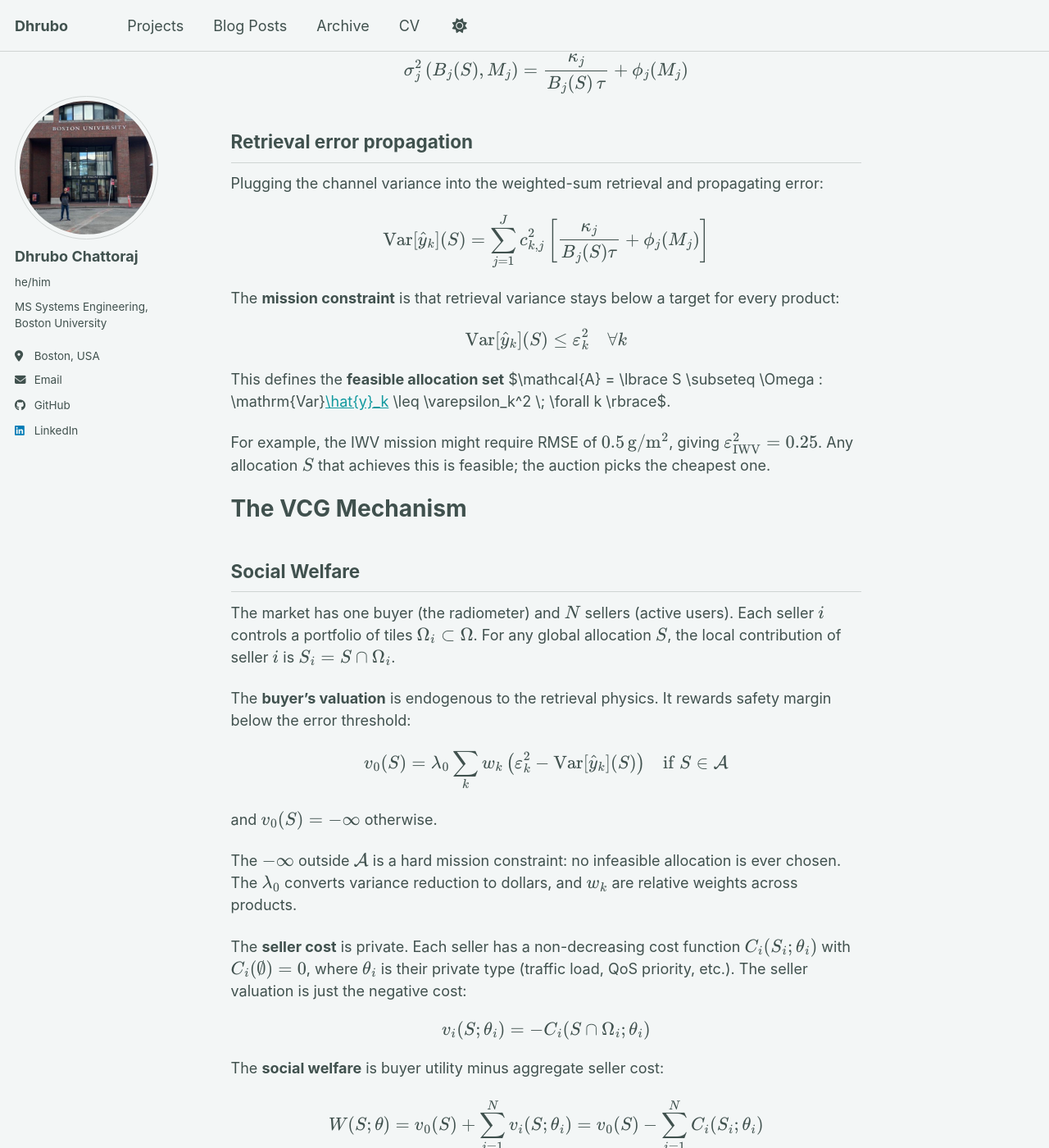
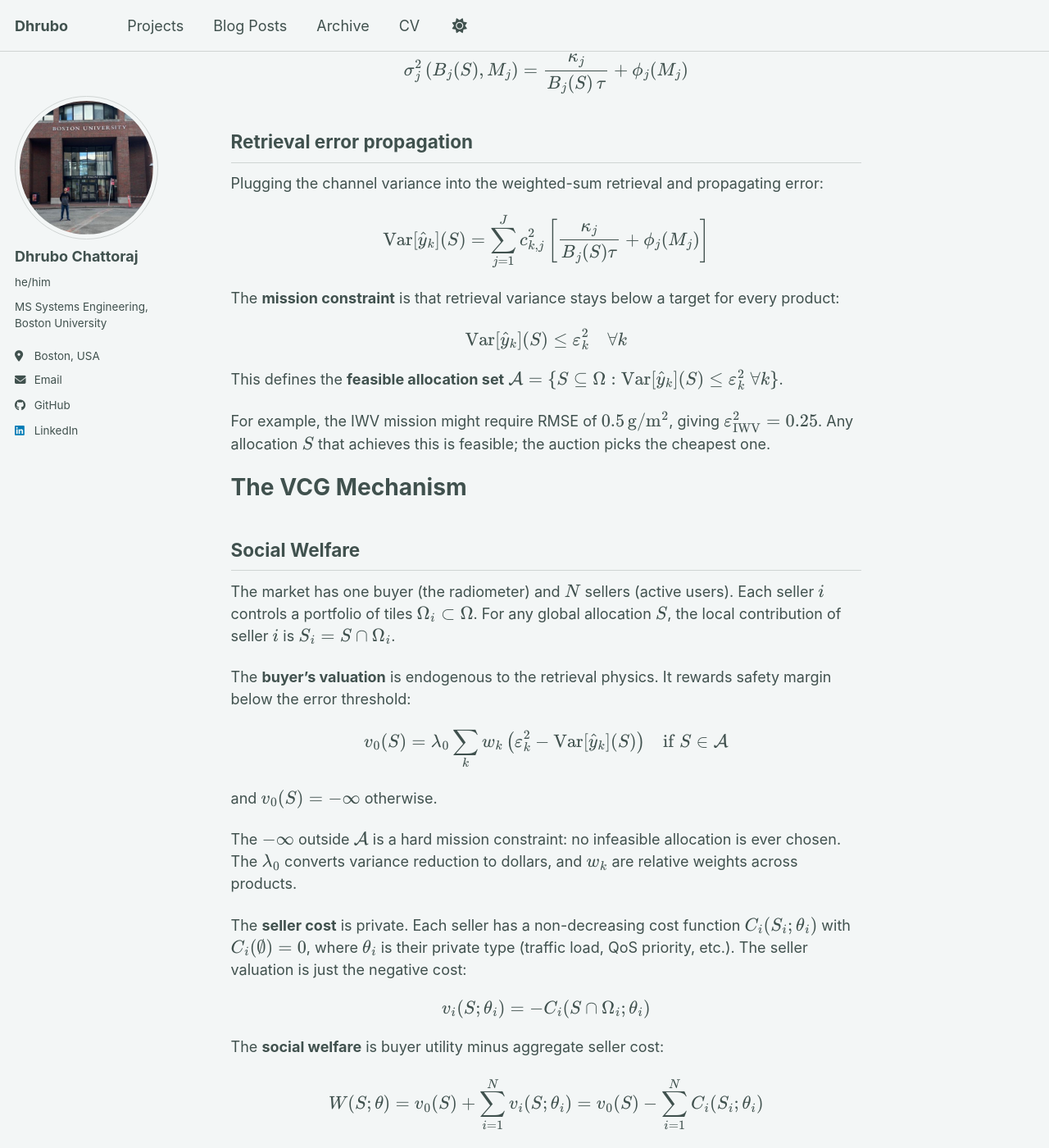
Before and after one commit to dhrubo404/dhrubo404.github.io, a Jekyll site: the page built from _pages/writeups/06_Week 5.md, in a window 1280 px wide and 1400 px high, scrolled down 5976 px. Shown: the whole window at 82% size. Built offline with Jekyll 4.4.1, drawn with Linux system fonts in a browser that asks for light colours; a script bundle is joined from its source files by our own code; library files that are not in the unit come from our copies; some of the changed text lies outside the part shown.

Commit message:
Update VCG writeups [auto]

```diff
--- a/_pages/writeups/06_Week 5.md
+++ b/_pages/writeups/06_Week 5.md
@@ -30,11 +30,7 @@ The measured quantity is brightness temperature $T_b$ (in Kelvin), which is a pr
 
 The measurement noise, i.e. the standard deviation of the brightness-temperature measurement, is:
 
-<div>
-$$
-\sigma_T = \frac{T_{\mathrm{sys}}}{\sqrt{B\tau}}
-$$
-</div>
+$$\sigma_T = \frac{T_{\mathrm{sys}}}{\sqrt{B\tau}}$$
 
 Where:
 - $T_{\mathrm{sys}}$ = system noise temperature (a property of the hardware)
@@ -43,11 +39,7 @@ Where:
 
 Squaring, we get the variance:
 
-<div>
-$$
-\sigma_T^2 = \frac{T_{\mathrm{sys}}^2}{B\tau} = \frac{\kappa}{B\tau}
-$$
-</div>
+$$\sigma_T^2 = \frac{T_{\mathrm{sys}}^2}{B\tau} = \frac{\kappa}{B\tau}$$
 
 **Why this matters?** Measurement noise decreases as one gets more bandwidth OR more time. This means bandwidth and time are fungible i.e. one second over 10MHz is the same noise reduction as 10 seconds over 1 MHz. Both give us a time-bandwidth product of $10 \, \mathrm{MHz} \cdot \mathrm{s}$
 
@@ -71,7 +63,7 @@ For water vapor retrieval, the sensitivity vector is roughly $c_{\mathrm{IWV}} =
 
 Assuming channel noises are independent, the variance of the retrieved product is just weighted error propagation:
 
-$$\mathrm{Var}[\hat{y}_k] = \sum_j c_{k,j}^2 \sigma_j^2 = \sum_j c_{k,j}^2 \cdot \frac{\kappa_j}{B_j \tau}$$
+$$\mathrm{Var}\lbrack\hat{y}_k\rbrack = \sum_j c_{k,j}^2 \sigma_j^2 = \sum_j c_{k,j}^2 \cdot \frac{\kappa_j}{B_j \tau}$$
 
 **Why this matters?** Some channels are more "valuable" than others for a given product. This cross-channel weighting is the second lever the paper exploits: if 23.8 GHz tiles are expensive in an interference trap, the auction can substitute cheaper 36.5 GHz tiles, paying the price of lower sensitivity by buying more of them.
 
@@ -95,11 +87,7 @@ The mechanism that clears this market is a **Vickrey-Clarke-Groves (VCG) reverse
 
 Here it's a _reverse_ auction (procurement): the satellite is the buyer, active users are the sellers offering silence. Seller $i$'s payment is:
 
-<div>
-$$
-p_i = \underbrace{C_i(S_{i}^{\ast})}_{\text{cost reimbursed}} + \underbrace{\left[ W(S^{\ast}) - W_{-i}(S^{\ast}_{-i}) \right]}_{\text{information rent}}
-$$
-</div>
+$$p_i = \underbrace{C_i(S_{i}^{\ast})}_{\text{cost reimbursed}} + \underbrace{\left[ W(S^{\ast}) - W_{-i}(S^{\ast}_{-i}) \right]}_{\text{information rent}}$$
 
 The information rent term answers: how much better off is the rest of the world because seller $i$ exists?
 
@@ -107,11 +95,7 @@ The information rent term answers: how much better off is the rest of the world
 
 A set function $F : 2^\Omega \to \mathbb{R}$ is **submodular** if for any nested sets $A \subseteq Q$ and any new element $z \notin Q$:
 
-<div>
-$$
-F(A \cup \{z\}) - F(A) \geq F(Q \cup \{z\}) - F(Q)
-$$
-</div>
+$$F(A \cup \{z\}) - F(A) \geq F(Q \cup \{z\}) - F(Q)$$
 
 In words: adding $z$ to a smaller set gives at least as much benefit as adding it to a larger set. This is diminishing returns expressed as a set-function property.
 
@@ -141,11 +125,7 @@ Active users (sellers) control the tiles. A tile is "quiet" if its controlling s
 
 For a chosen quiet set $S \subseteq \Omega$, the **effective clean bandwidth** in channel $j$ is:
 
-<div>
-$$
-B_j(S) = B_j^{(0)} + \frac{1}{\tau} \sum_{\substack{x \in S \\ j(x) = j}} \alpha_x \cdot \delta t_x \cdot \delta f_x
-$$
-</div>
+$$B_j(S) = B_j^{(0)} + \frac{1}{\tau} \sum_{\substack{x \in S \\ j(x) = j}} \alpha_x \cdot \delta t_x \cdot \delta f_x$$
 
 Where:
 
@@ -163,51 +143,31 @@ Channel $j$ has two sources of error.
 
 **Thermal noise** from the radiometer equation:
 
-<div>
-$$
-\sigma_{j,th}^2(S) = \frac{\kappa_j}{B_j(S) \cdot \tau}
-$$
-</div>
+$$\sigma_{j,th}^2(S) = \frac{\kappa_j}{B_j(S) \cdot \tau}$$
 
 Where $\kappa_j \propto T_{sys,j}^2$ is a hardware constant.
 
 **Residual RFI**: even with active users complying with the emission mask $M_j$, a small amount of interference leaks through. This is modeled as a convex function in units of brightness temperature variance:
 
-<div>
-$$
-\phi_j(M_j) = \gamma_j P_{\mathrm{RFI},j}(M_j) + \beta_j P_{\mathrm{RFI},j}^2(M_j) \quad [K^2]
-$$
-</div>
+$$\phi_j(M_j) = \gamma_j P_{\mathrm{RFI},j}(M_j) + \beta_j P_{\mathrm{RFI},j}^2(M_j) \quad [K^2]$$
 
 The linear term captures the stochastic noise contribution, the quadratic term captures squared bias. Together they constitute mean squared error. The function $\phi_j$ is convex and decreasing under tighter masks.
 
 **Total channel variance**:
 
-<div>
-$$
-\sigma_j^2\left(B_j(S), M_j\right) = \frac{\kappa_j}{B_j(S) \, \tau} + \phi_j(M_j)
-$$
-</div>
+$$\sigma_j^2\left(B_j(S), M_j\right) = \frac{\kappa_j}{B_j(S) \, \tau} + \phi_j(M_j)$$
 
 ## Retrieval error propagation
 
 Plugging the channel variance into the weighted-sum retrieval and propagating error:
 
-<div>
-$$
-\mathrm{Var}[\hat{y}_k](S) = \sum_{j=1}^J c_{k,j}^2 \left[\frac{\kappa_j}{B_j(S) \tau} + \phi_j(M_j)\right]
-$$
-</div>
+$$\mathrm{Var}\lbrack\hat{y}_k\rbrack(S) = \sum_{j=1}^J c_{k,j}^2 \left[\frac{\kappa_j}{B_j(S) \tau} + \phi_j(M_j)\right]$$
 
 The **mission constraint** is that retrieval variance stays below a target for every product:
 
-<div>
-$$
-\mathrm{Var}[\hat{y}_k](S) \leq \varepsilon_k^2 \quad \forall k
-$$
-</div>
+$$\mathrm{Var}\lbrack\hat{y}_k\rbrack(S) \leq \varepsilon_k^2 \quad \forall k$$
 
-This defines the **feasible allocation set** $\mathcal{A} = \lbrace S \subseteq \Omega : \mathrm{Var}[\hat{y}_k](S) \leq \varepsilon_k^2 \; \forall k \rbrace$.
+This defines the **feasible allocation set** $\mathcal{A} = \lbrace S \subseteq \Omega : \mathrm{Var}\lbrack\hat{y}_k\rbrack(S) \leq \varepsilon_k^2 \; \forall k \rbrace$.
 
 For example, the IWV mission might require RMSE of $0.5 \, \mathrm{g/m^2}$, giving $\varepsilon_{\mathrm{IWV}}^2 = 0.25$. Any allocation $S$ that achieves this is feasible; the auction picks the cheapest one.
 
@@ -219,11 +179,7 @@ The market has one buyer (the radiometer) and $N$ sellers (active users). Each s
 
 The **buyer's valuation** is endogenous to the retrieval physics. It rewards safety margin below the error threshold:
 
-<div>
-$$
-v_0(S) = \lambda_0 \sum_k w_k \left(\varepsilon_k^2 - \mathrm{Var}[\hat{y}_k](S)\right) \quad \text{if } S \in \mathcal{A}
-$$
-</div>
+$$v_0(S) = \lambda_0 \sum_k w_k \left(\varepsilon_k^2 - \mathrm{Var}\lbrack\hat{y}_k\rbrack(S)\right) \quad \text{if } S \in \mathcal{A}$$
 
 and $v_0(S) = -\infty$ otherwise.
 
@@ -231,19 +187,11 @@ The $-\infty$ outside $\mathcal{A}$ is a hard mission constraint: no infeasible
 
 The **seller cost** is private. Each seller has a non-decreasing cost function $C_i(S_i; \theta_i)$ with $C_i(\emptyset) = 0$, where $\theta_i$ is their private type (traffic load, QoS priority, etc.). The seller valuation is just the negative cost:
 
-<div>
-$$
-v_i(S; \theta_i) = -C_i(S \cap \Omega_i; \theta_i)
-$$
-</div>
+$$v_i(S; \theta_i) = -C_i(S \cap \Omega_i; \theta_i)$$
 
 The **social welfare** is buyer utility minus aggregate seller cost:
 
-<div>
-$$
-W(S; \theta) = v_0(S) + \sum_{i=1}^N v_i(S; \theta_i) = v_0(S) - \sum_{i=1}^N C_i(S_i; \theta_i)
-$$
-</div>
+$$W(S; \theta) = v_0(S) + \sum_{i=1}^N v_i(S; \theta_i) = v_0(S) - \sum_{i=1}^N C_i(S_i; \theta_i)$$
 
 For infeasible $S$, $W = -\infty$.
 
@@ -253,11 +201,7 @@ The paper also makes a **non-pivotal feasibility assumption**: no single seller
 
 The mechanism picks the feasible allocation that maximizes reported social welfare:
 
-<div>
-$$
-S^{\ast}(\hat{\theta}) \in \arg\max_{S \in \mathcal{A}} \left[ v_0(S) - \sum_{i=1}^{N} \hat{C}_i(S_i) \right]
-$$
-</div>
+$$S^{\ast}(\hat{\theta}) \in \arg\max_{S \in \mathcal{A}} \left[ v_0(S) - \sum_{i=1}^{N} \hat{C}_i(S_i) \right]$$
 
 Basically, maximize scientific value minus total cost over all allocations that meet the mission constraint.
 
@@ -265,19 +209,11 @@ Basically, maximize scientific value minus total cost over all allocations that
 
 The payment to seller $i$ follows the **Clarke pivot rule**, adapted for procurement:
 
-<div>
-$$
-p_i(\hat{\theta}) = \hat{C}_i(S_{i}^{\ast}) + \left[ W(S^{\ast};\hat{\theta}) - W_{-i}\left(S_{-i}^{\ast};\hat{\theta}_{-i}\right) \right]
-$$
-</div>
+$$p_i(\hat{\theta}) = \hat{C}_i(S_{i}^{\ast}) + \left[ W(S^{\ast};\hat{\theta}) - W_{-i}\left(S_{-i}^{\ast};\hat{\theta}_{-i}\right) \right]$$
 
 Where
 
-<div>
-$$
-W_{-i}\left(S_{-i}^{\ast}\right) = \max_{S' \in \mathcal{A}_{-i}} \left[ v_0(S') - \sum_{j \neq i} \hat{C}_j\left(S'_j\right) \right]
-$$
-</div>
+$$W_{-i}\left(S_{-i}^{\ast}\right) = \max_{S' \in \mathcal{A}_{-i}} \left[ v_0(S') - \sum_{j \neq i} \hat{C}_j\left(S'_j\right) \right]$$
 
 is the maximum welfare achievable if seller $i$ were absent.
 
@@ -289,27 +225,15 @@ The non-pivotal assumption guarantees $W_{-i}$ is finite, so the payment is well
 
 The crown jewel of VCG. Seller $i$'s utility under any reported cost $\hat{C}_i$ is payment minus _true_ cost:
 
-<div>
-$$
-u_i = p_i - C_i(S_{i}^{\ast})
-$$
-</div>
+$$u_i = p_i - C_i(S_{i}^{\ast})$$
 
 Substituting the payment rule:
 
-<div>
-$$
-u_i = \left[ \hat{C}_i\left(S_{i}^{\ast}\right) - C_i\left(S_{i}^{\ast}\right) \right] + W\left(S^{\ast};\hat{\theta}\right) - W_{-i}\left(\hat{\theta}_{-i}\right)
-$$
-</div>
+$$u_i = \left[ \hat{C}_i\left(S_{i}^{\ast}\right) - C_i\left(S_{i}^{\ast}\right) \right] + W\left(S^{\ast};\hat{\theta}\right) - W_{-i}\left(\hat{\theta}_{-i}\right)$$
 
 Under truth-telling ($\hat{C}_i = C_i$), the first bracket vanishes:
 
-<div>
-$$
-u_i^{\text{truth}} = W(S^{\ast}; \theta_i, \hat{\theta}_{-i}) - W_{-i}(\hat{\theta}_{-i})
-$$
-</div>
+$$u_i^{\text{truth}} = W(S^{\ast}; \theta_i, \hat{\theta}_{-i}) - W_{-i}(\hat{\theta}_{-i})$$
 
 **The key observation**: $W_{-i}(\hat{\theta}_{-i})$ depends only on _other sellers'_ reports. It is a constant from seller $i$'s perspective — independent of what $i$ does.
 
```
